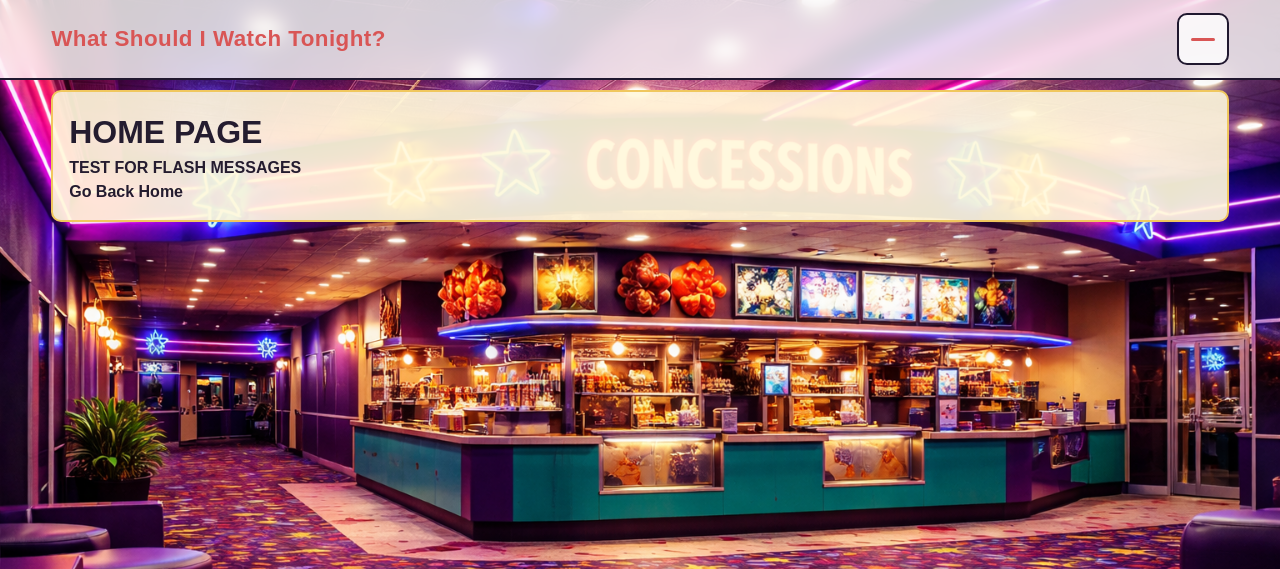
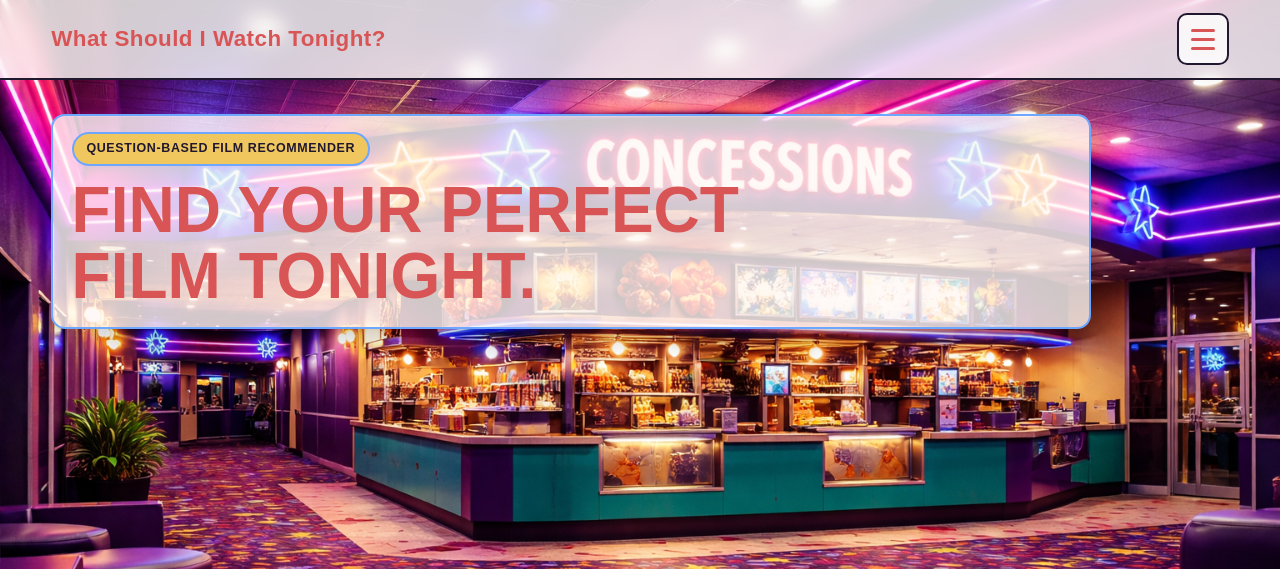
Before and after one commit to ScriptusDigital/Python_Assignment, a Flask app: page / in a window 1280 px wide. Shown: the top 569 px of the page. Run offline with Flask 3, Linux system fonts and the light colour scheme.

Commit message:
feat: main page css build and text

```diff
--- a/static/css/style.css
+++ b/static/css/style.css
@@ -147,3 +147,55 @@ border-top: 2px solid #6ea7ff;
 
 
 /*-----------HERO BODY-----------*/
+.hero {
+padding-top: 1.5rem;}
+
+.hero-copy {
+max-width: 1040px;
+}
+
+.hero-left {
+    text-align: left;
+}
+
+.hero-kicker {
+display: inline-block;
+margin-bottom: 0.8rem;
+padding: 0.35rem 0.8rem;
+border: 2px solid #6ea7ff;
+border-radius: 999px;
+background: #f0c75e;
+font-size: 0.78rem;
+letter-spacing: 0.05em;
+text-transform: uppercase;
+
+}
+
+.hero-title {
+    max-width: 22ch;
+    font-family: sans-serif;
+    color: #d95555;
+    font-size: clamp(2.4rem, 5vw, 4.8rem);
+    line-height: 1.02;
+    text-transform: uppercase;
+    text-shadow:
+    0px 2px 0 rgba(255, 255, 255, 0.18),
+    0px 2px 8 rgba(255, 255, 255, 0.18),
+}
+
+
+
+/*-----------PANELS-----------*/
+.panel {
+
+    border: 2px solid #6ea7ff;
+    border-radius: 14px;
+    background: rgba(255, 249, 247, 0.80);
+    box-shadow:
+    0 10px 22px rgba(0, 0, 0, 0.16),
+    0 1px 0 rgba(255, 255, 255, 0.16) inset;
+}
+
+.panel-hero {
+    padding: 1rem 1.15rem 1.15rem;
+}
--- a/templates/base.html
+++ b/templates/base.html
@@ -15,8 +15,10 @@
             <a href="{{ url_for('home') }}" class="logo"> What Should I Watch Tonight?</a>
             <button class="menu-toggle" id="menuToggle" aria-label="Open menu" aria-expanded="false"
                 aria-controls="mainNav">
+                <span></span>
+                <span></span>
+                <span></span>
 
-                <span></span>
             </button>
 
             <nav class="main-nav" id="mainNav">
--- a/templates/index.html
+++ b/templates/index.html
@@ -1,12 +1,16 @@
 {% extends "base.html" %}
 
 {% block content %}
+<section class="hero">
+    <div class="hero-copy hero-left">
+        <div class="panel panel-hero">
+            <p class="hero-kicker">Question-Based Film Recommender</p>
+            <h1 class="hero-title">Find your perfect film tonight.</h1>
+            </div>
 
 
 
-<div class="flash-box">
-    <H1>HOME PAGE</H1>
-<p>TEST FOR FLASH MESSAGES</p>
-<a href="{{ url_for('test_flash') }}" class="btn">Go Back Home</a>
-</div>
+    </div>
+
+
 {% endblock %}
```
